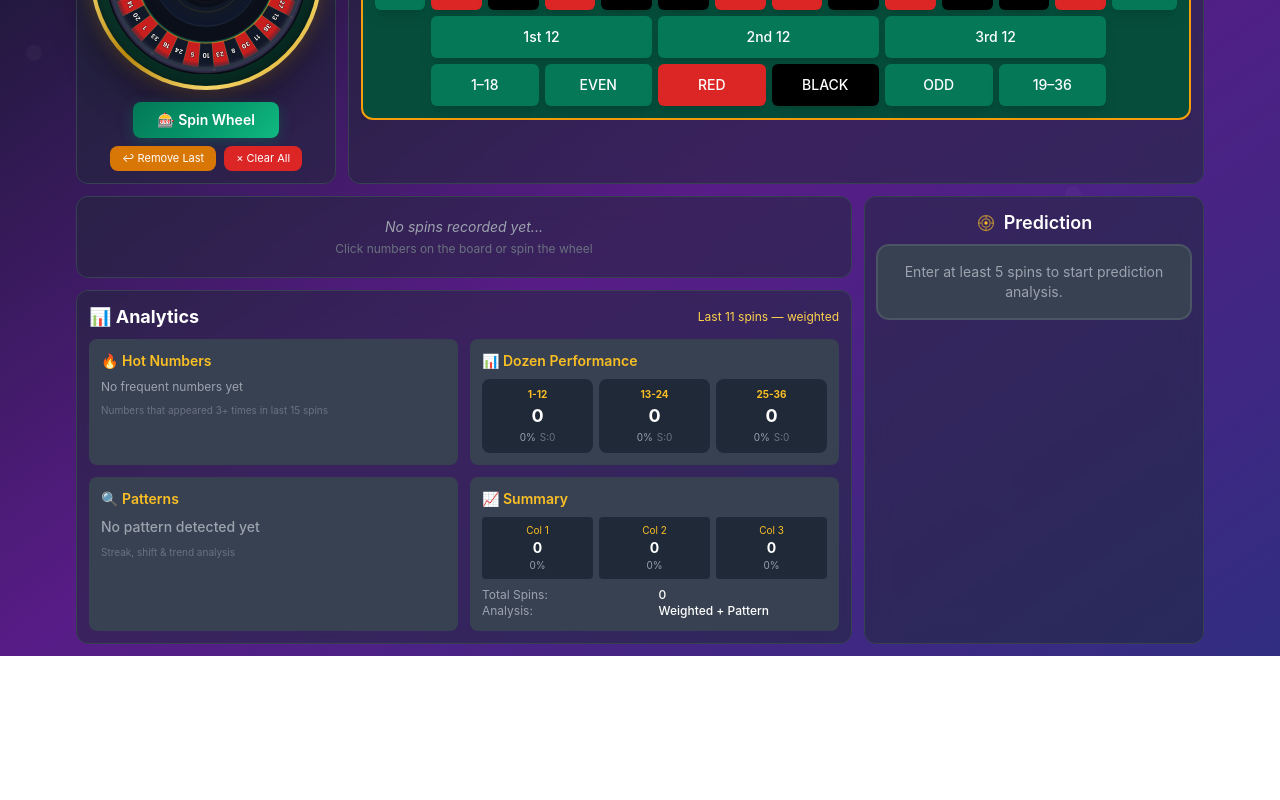
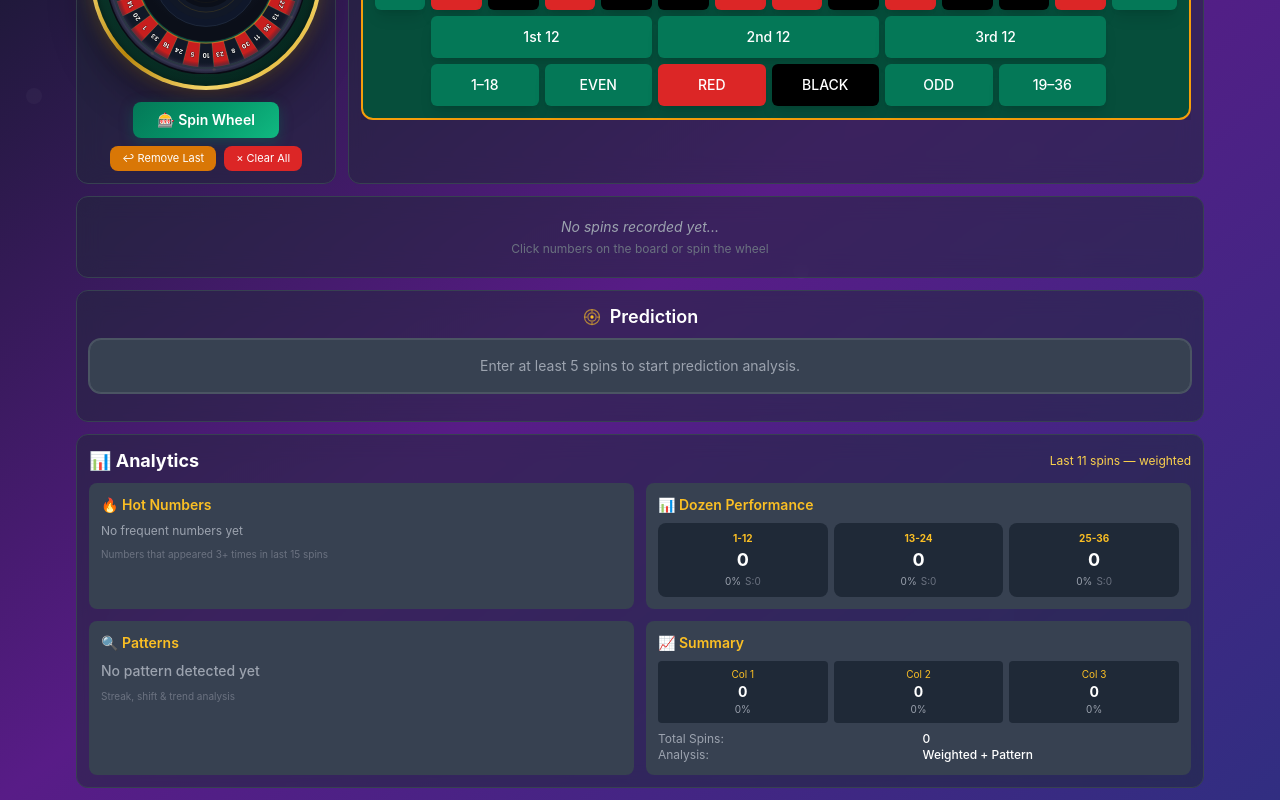
Before and after one commit to Abhishek6827/Roulette, a React (Vite) app: page / in a window 1280 px wide. Shown: the part 211-1011 px from the top of the page. Before the commit the page ends 867 px from the top, so only its background shows below. Built offline with nearby package versions, Linux system fonts and the light colour scheme.

Commit message:
feat: implement main application component with roulette prediction engine and state persistence

```diff
--- a/src/App.jsx
+++ b/src/App.jsx
@@ -272,11 +272,11 @@ export default function App() {
                 <RecentNumbers predictionHistory={predictionHistory} lossStreak={lossStreak} />
               </div>
               <div className="bg-gray-800/50 backdrop-blur-md rounded-xl p-2 sm:p-3 border border-gray-700">
+                <PredictionPanel prediction={prediction} lossStreak={lossStreak} />
+              </div>
+              <div className="bg-gray-800/50 backdrop-blur-md rounded-xl p-2 sm:p-3 border border-gray-700">
                 <AnalyticsDashboard history={history} prediction={prediction} />
               </div>
-            </div>
-            <div className="md:w-[340px] md:flex-shrink-0 bg-gray-800/50 backdrop-blur-md rounded-xl p-2 sm:p-3 border border-gray-700">
-              <PredictionPanel prediction={prediction} lossStreak={lossStreak} />
             </div>
           </div>
         </div>
```
